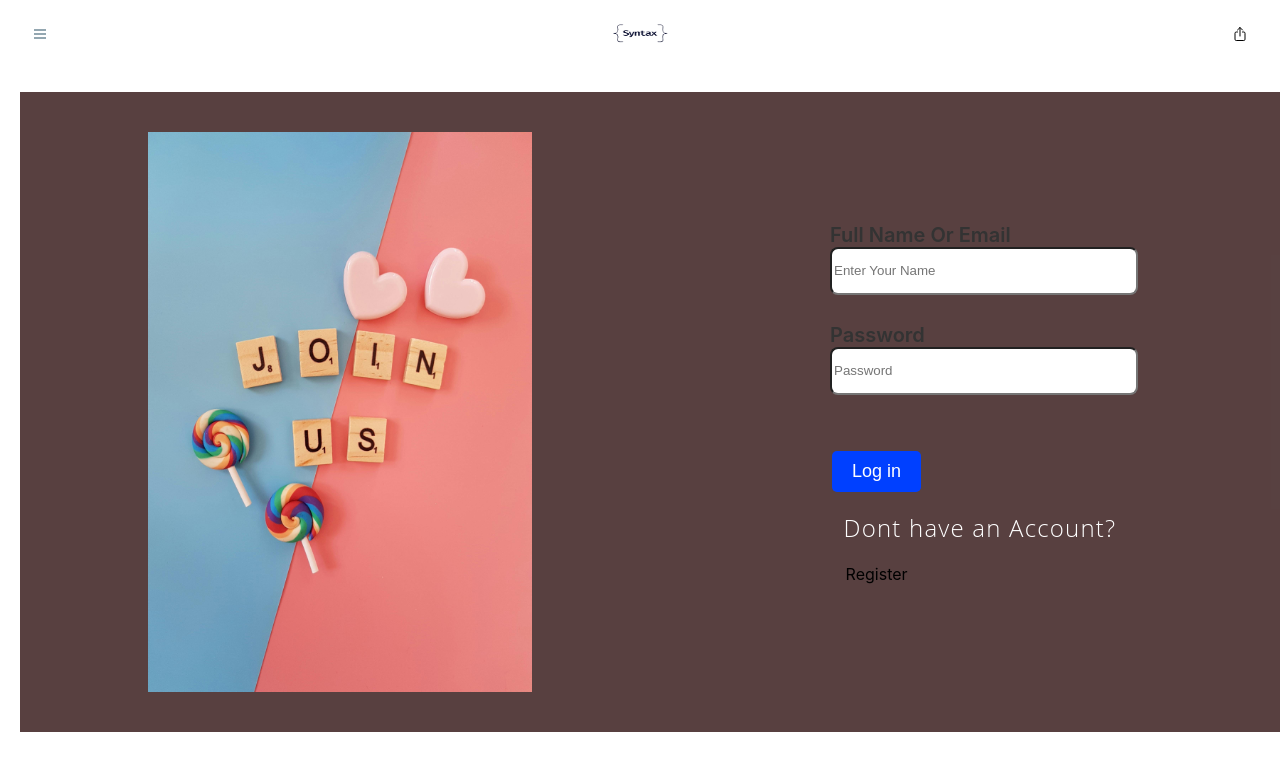
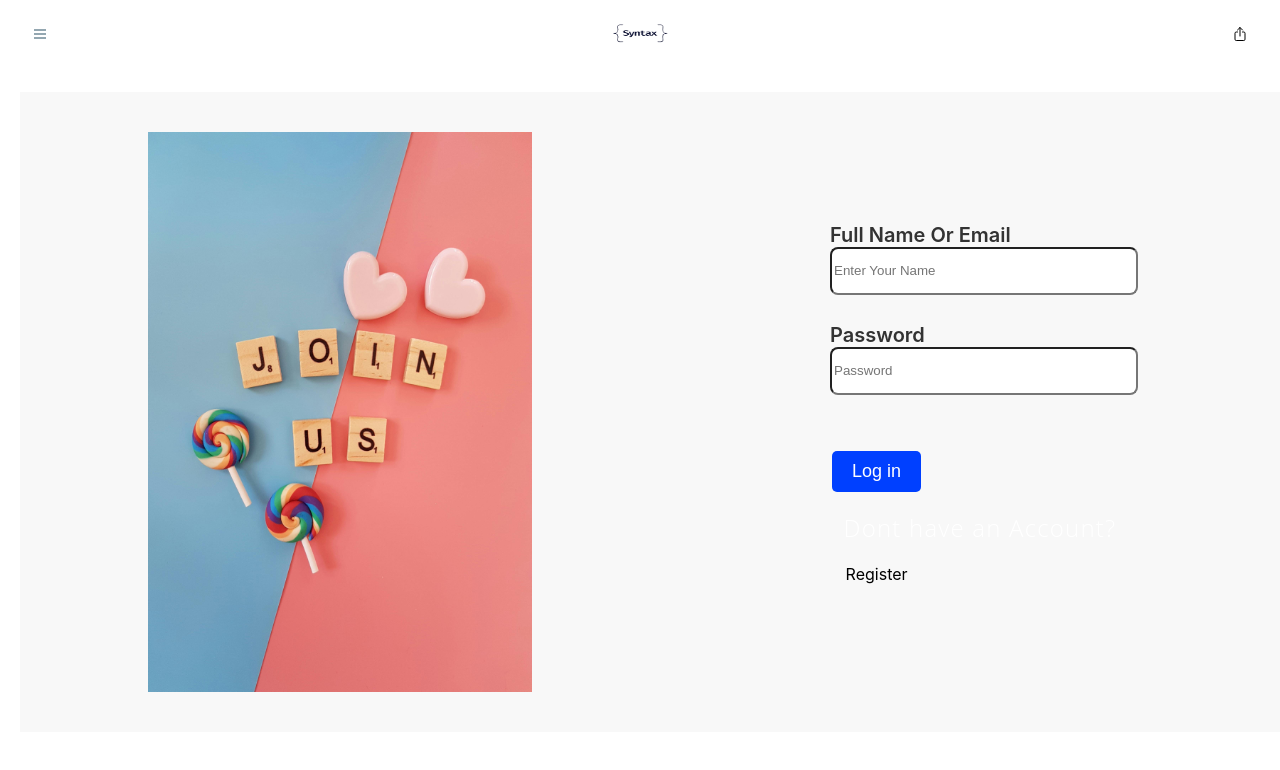
Before and after one commit to Adetoke0987/SyntaxQuizz, a React (Vite) app: page /login in a window 1280 px wide. Shown: the top 770 px of the page. Built offline with nearby package versions, Linux system fonts and the light colour scheme.

Commit message:
Update login.module.css

```diff
--- a/src/components/loginComponents/login.module.css
+++ b/src/components/loginComponents/login.module.css
@@ -2,7 +2,7 @@
     margin-left: 0;
     width: 100vw;
     height: 80vh;
-    background: rgba(70, 44, 44, 0.9);
+    background: #f8f8f8;
     display: flex;
     justify-content: center;
     align-items: center;
```
